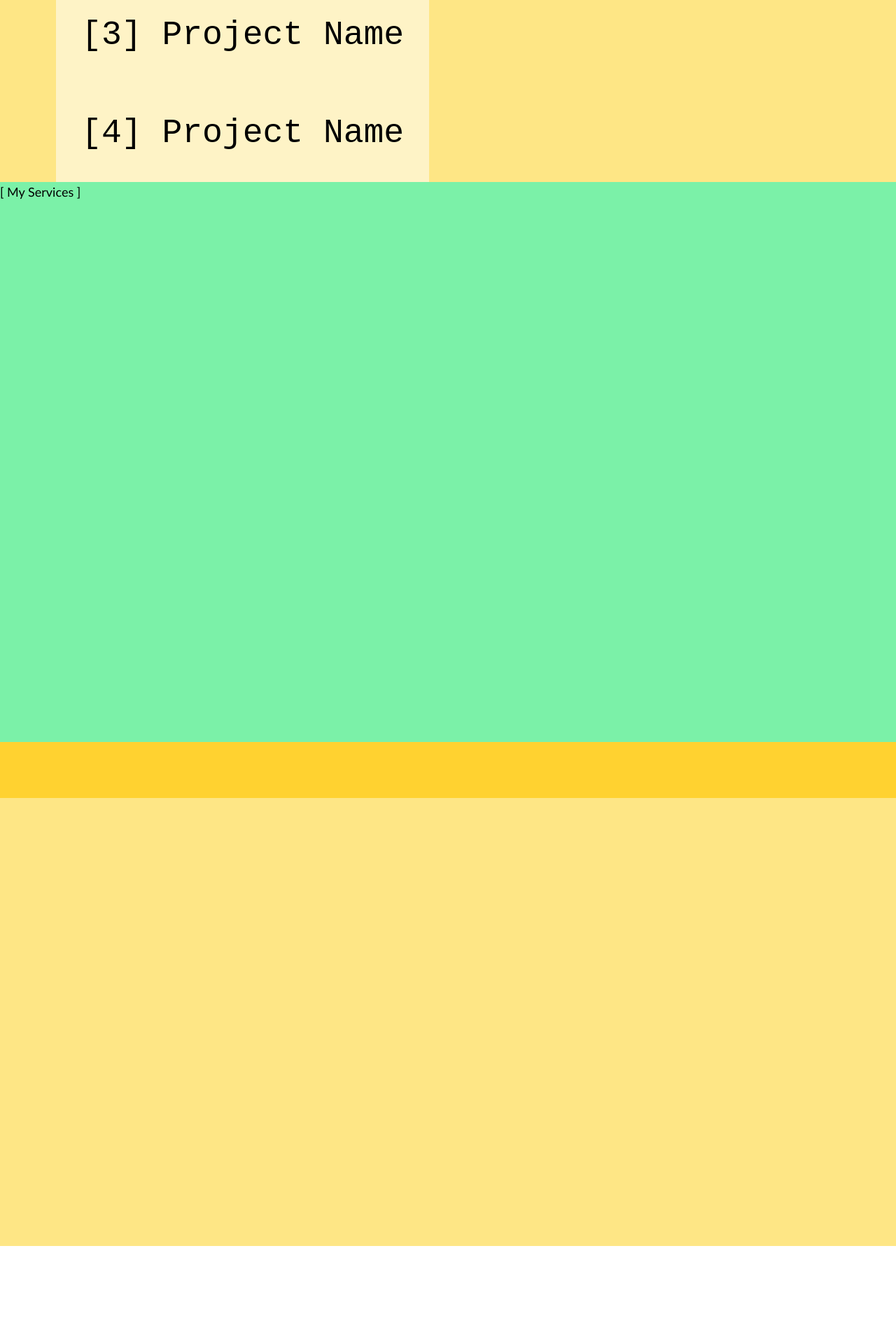
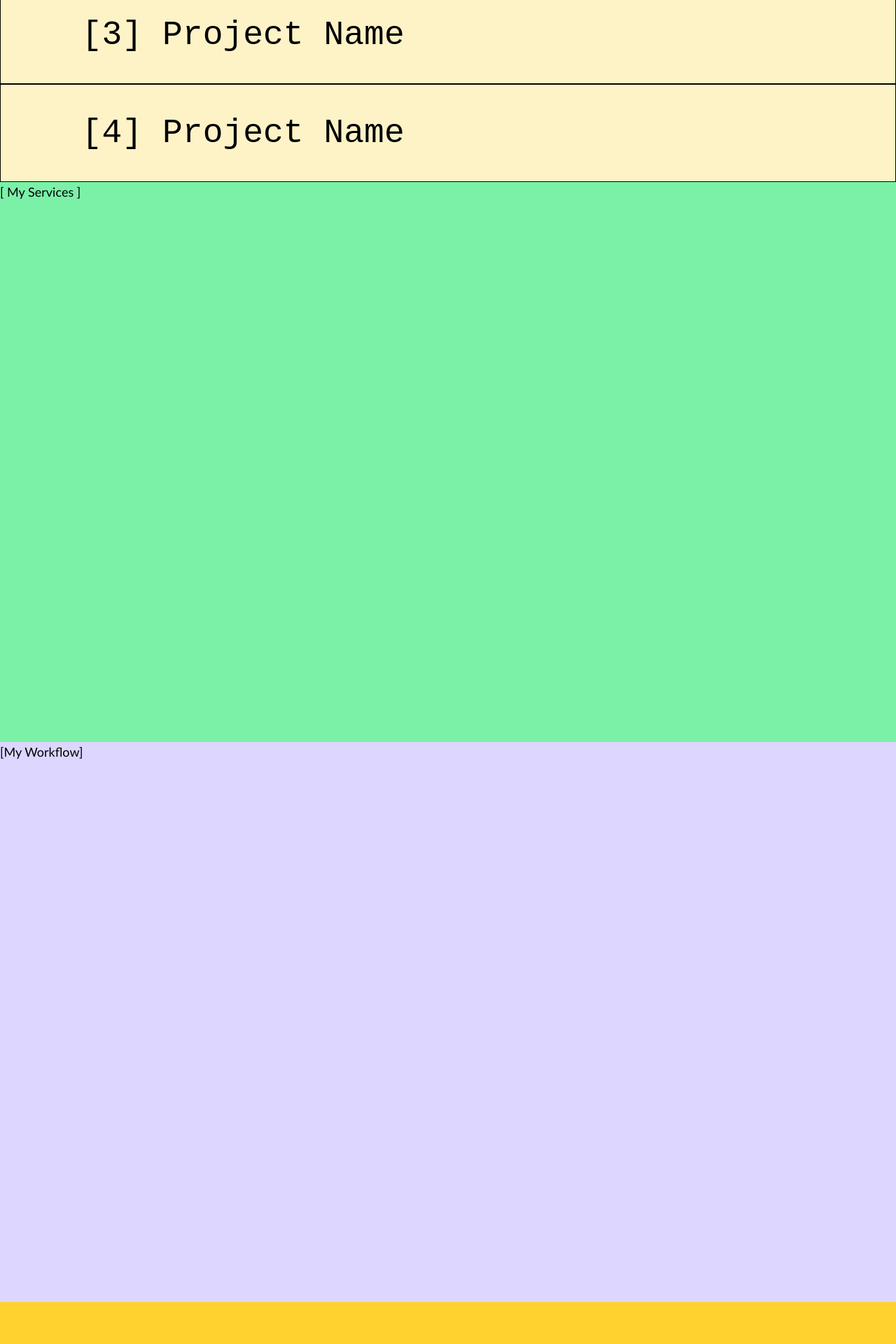
Before and after one commit to jjplaza-dev/Web-Dev-Portfolio, a React (Vite) app in the folder frontend/: page / in a window 1280 px wide. Shown: the part 1260-3180 px from the top of the page at 70% size. Before the commit the page ends 3120 px from the top, so only its background shows below. Built offline with nearby package versions, Linux system fonts and the light colour scheme.

Commit message:
Workbox in Works Animation

```diff
--- a/frontend/src/App.jsx
+++ b/frontend/src/App.jsx
@@ -6,6 +6,7 @@ import Front from "./components/Front"
 import Ruler from "./Ruler"
 import Footer from "./components/Footer"
 import Services from "./components/Services"
+import Workflow from "./components/Workflow"
 
 
 
@@ -19,6 +20,7 @@ function App() {
     <Front/>
     <Works />
     <Services/>
+    <Workflow />
     <Footer />
 
   </>
--- /dev/null
+++ b/frontend/src/components/Workflow.jsx
@@ -0,0 +1,9 @@
+import React from 'react'
+
+function Workflow() {
+  return <>
+    <section className='w-screen h-screen bg-violet-200'>[My Workflow]</section>
+  </>
+}
+
+export default Workflow
--- a/frontend/src/components/Works.jsx
+++ b/frontend/src/components/Works.jsx
@@ -1,9 +1,11 @@
-import React, { useState } from 'react';
+import React, { useState, useRef, useEffect, use } from 'react';
 import WorkBox from '../page.components/WorkBox';
 
 function Works() {
   const [selectedProject, setSelectedProject] = useState(null);
   const [hoveredIndex, setHoveredIndex] = useState(null);
+  const [relativePos, setRelativePos] = useState()
+  const buttonRefs = useRef([]);
 
 
 
@@ -19,17 +21,32 @@ function Works() {
     setHoveredIndex(null);
   };
 
+  const handleMouseMove = (index) => {
+    const rect = buttonRefs.current[index].getBoundingClientRect();
+
+    buttonRefs.current[index].addEventListener("mousemove", (e) => {
+      setRelativePos(((e.clientX - rect.x) / rect.width) * 10)
+    })
+  }
+
   return (
     <section className="w-screen h-fit bg-violet-200">
       <div className="w-full h-[20vh]">[ My Works ]</div>
       <div className="w-full h-[80vh] sm:h-[70vh] bg-green-200">
-        <div className="w-full h-full md:h-full bg-amber-200 flex flex-col justify-around items-center" id="worksBoxContainer">
+        <div className="w-full h-full md:h-full bg-amber-200  flex flex-col justify-around items-center" id="worksBoxContainer">
           {[1, 2, 3, 4].map((index) => (
-            <div key={index} className={`w-full box-border flex justify-center lg:justify-start items-center duration-300  ${selectedProject === index ? 'h-[100vh] lg:h-[25%]' : 'h-[25%]'}`}>
-              <button className="w-10/12 lg:w-5/12 h-12/12 text-nowrap tf2 lg:ml-20 bg-amber-100" onClick={() => handleClick(index)} onMouseEnter={() => handleMouseEnter(index)} onMouseLeave={handleMouseLeave}>
+            <div key={index} className={`w-full bg-amber-100 border-1 border-black box-border flex justify-center lg:justify-start items-center duration-300 ${selectedProject === index ? 'h-[100vh] lg:h-[25%]' : 'h-[25%]'}`}>
+              <button
+                ref={el => buttonRefs.current[index] = el}
+                className="w-10/12 lg:w-5/12 h-9/12 text-nowrap font-thin tf2 lg:ml-20 bg-amber-100"
+                onClick={() => handleClick(index)}
+                onMouseMove={() => handleMouseMove(index)}
+                onMouseEnter={() => handleMouseEnter(index)}
+                onMouseLeave={handleMouseLeave}
+              >
                 [{index}] Project Name
               </button>
-              <WorkBox isHidden={hoveredIndex !== index} />
+              <WorkBox isHidden={hoveredIndex !== index} boxPos={hoveredIndex} pos={relativePos}/>
             </div>
           ))}
         </div>
--- a/frontend/src/page.components/WorkBox.jsx
+++ b/frontend/src/page.components/WorkBox.jsx
@@ -1,8 +1,14 @@
-import React from 'react'
+import React, {useEffect, useState } from 'react'
 
 function WorkBox(props) {
+  const [myPos, setMyPos] = useState()
+  useEffect(() => {
+    setMyPos(props.pos)
+    console.log(myPos)
+  })
+
   return <>
-    <div className={`w-[25vw] aspect-[1/1.2] bg-red-600 absolute right-[25%] duration-400 ease-in-out z-1 ${props.isHidden? 'opacity-0' : 'opacity-0 lg:opacity-100'}` }>
+    <div className={`w-[25vw] aspect-[1/1.2] bg-red-600 absolute transition-all duration-500 ease-out z-1 ${props.isHidden? 'opacity-0' : 'opacity-0 lg:opacity-100'}`} style={{right: `${20 - myPos}%`}}>
 
     </div>
   </>
```
